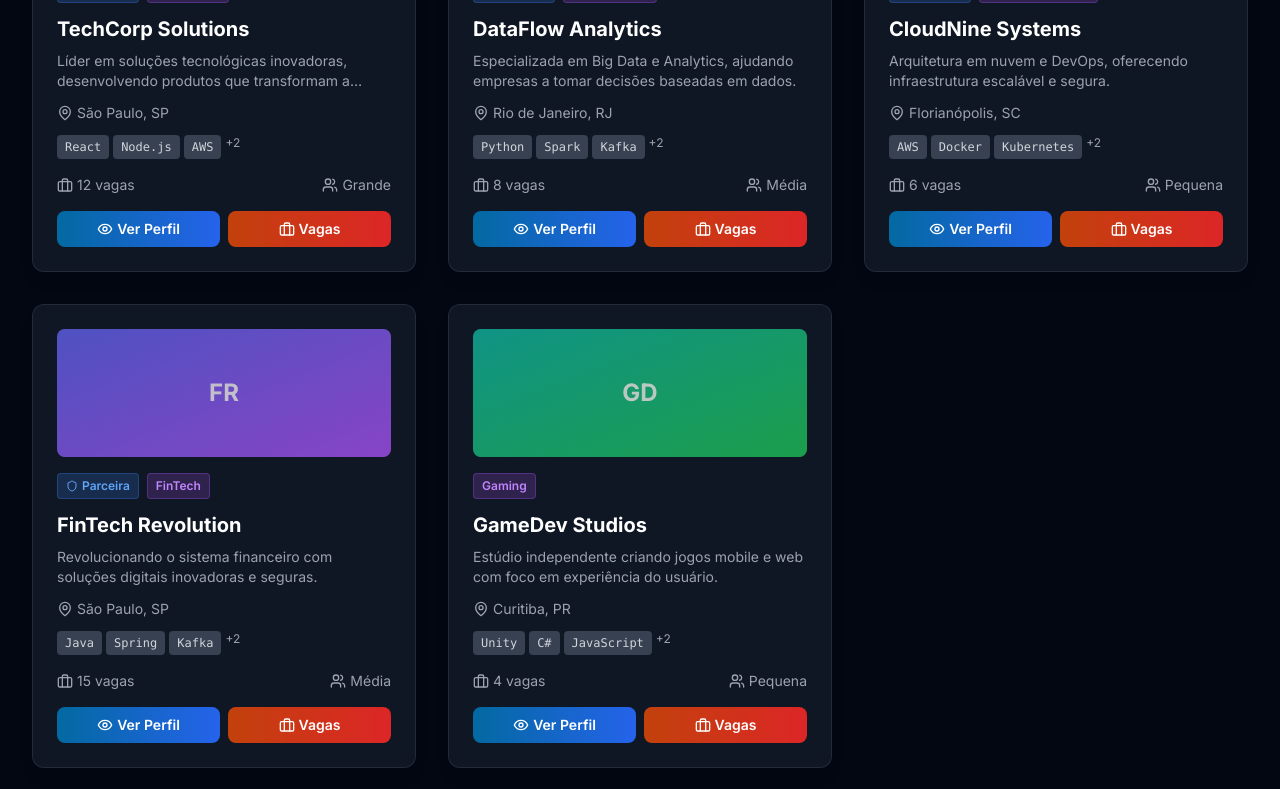
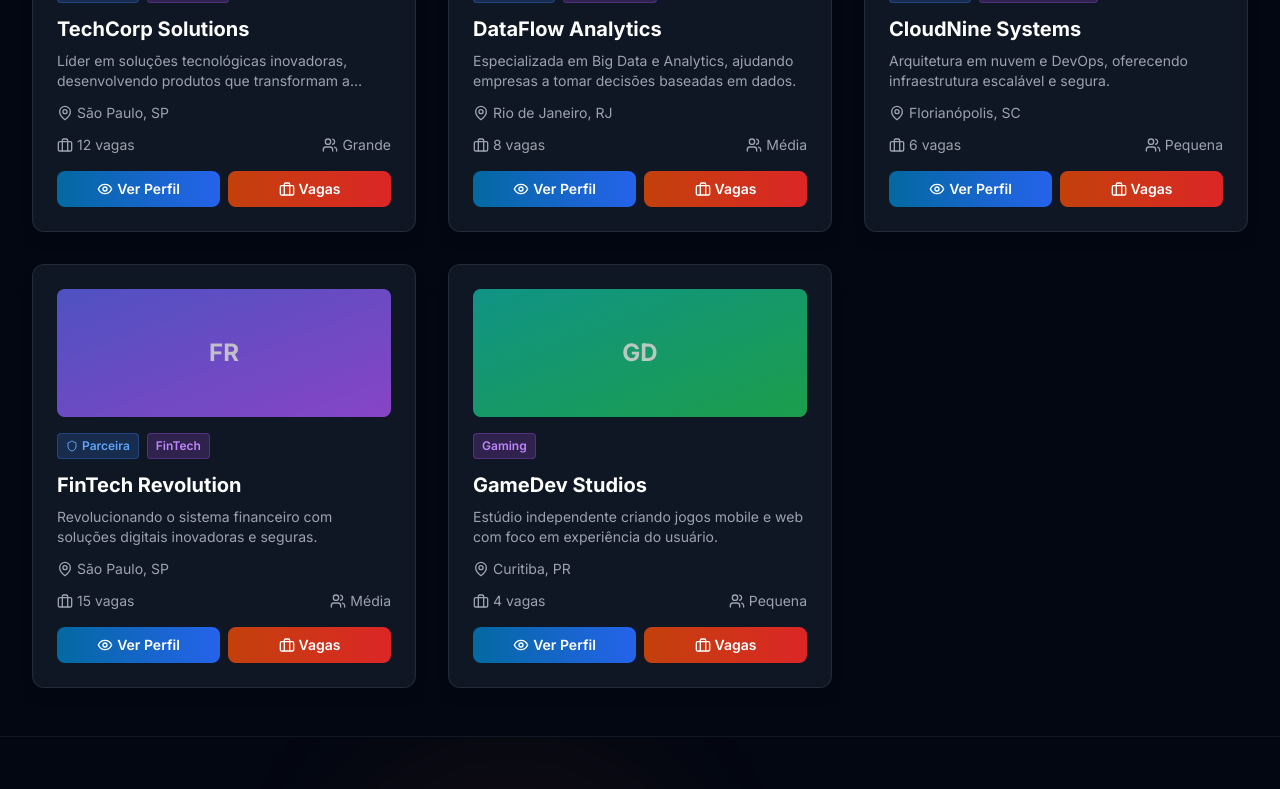
Before and after one commit to kenjiThiago/ProjetoBD2, a Next.js app in the folder frontend/: page /empresas in a window 1280 px wide. Shown: the part 920-1709 px from the top of the page. Built offline with nearby package versions, Linux system fonts and the light colour scheme.

Commit message:
[front] Simplificado card das empresas.
Removido data de fundação, tecnologias, número de contratações e número
de funcionarios.

```diff
--- a/frontend/src/components/cards/CompanyCard.tsx
+++ b/frontend/src/components/cards/CompanyCard.tsx
@@ -3,9 +3,7 @@
 import {
   MapPin,
   Users,
-  Calendar,
   Briefcase,
-  TrendingUp,
   Eye,
   Shield
 } from 'lucide-react'
@@ -81,34 +79,12 @@ export default function CompanyCard({ company, viewMode }: CompanyCardProps) {
                   </div>
                   <div className="flex items-center">
                     <Users className="w-4 h-4 mr-1" />
-                    <span>{company.size}</span>
+                    <span>{company.size.split(' ')[0]}</span>
                   </div>
-                  <div className="flex items-center">
-                    <Calendar className="w-4 h-4 mr-1" />
-                    <span>Fundada em {company.founded}</span>
-                  </div>
-                </div>
-
-                <div className="flex flex-wrap gap-1 mb-4">
-                  {company.technologies.slice(0, 4).map((tech, index) => (
-                    <span key={index} className="text-xs bg-gray-700 text-gray-300 px-2 py-1 rounded font-mono">
-                      {tech}
-                    </span>
-                  ))}
-                  {company.technologies.length > 4 && (
-                    <span className="text-xs text-gray-400">+{company.technologies.length - 4}</span>
-                  )}
-                </div>
-
-                <div className="flex items-center justify-between">
                   <div className="flex items-center space-x-4 text-sm text-gray-400">
                     <div className="flex items-center">
                       <Briefcase className="w-4 h-4 mr-1" />
                       <span>{company.activeJobs} vagas ativas</span>
-                    </div>
-                    <div className="flex items-center">
-                      <TrendingUp className="w-4 h-4 mr-1" />
-                      <span>{company.totalHires} contratações</span>
                     </div>
                   </div>
                 </div>
@@ -169,17 +145,6 @@ export default function CompanyCard({ company, viewMode }: CompanyCardProps) {
         </div>
       </div>
 
-      <div className="flex flex-wrap gap-1 mb-4">
-        {company.technologies.slice(0, 3).map((tech, index) => (
-          <span key={index} className="text-xs bg-gray-700 text-gray-300 px-2 py-1 rounded font-mono">
-            {tech}
-          </span>
-        ))}
-        {company.technologies.length > 3 && (
-          <span className="text-xs text-gray-400">+{company.technologies.length - 3}</span>
-        )}
-      </div>
-
       <div className="flex items-center justify-between text-sm text-gray-400 mb-4">
         <div className="flex items-center">
           <Briefcase className="w-4 h-4 mr-1" />
```
